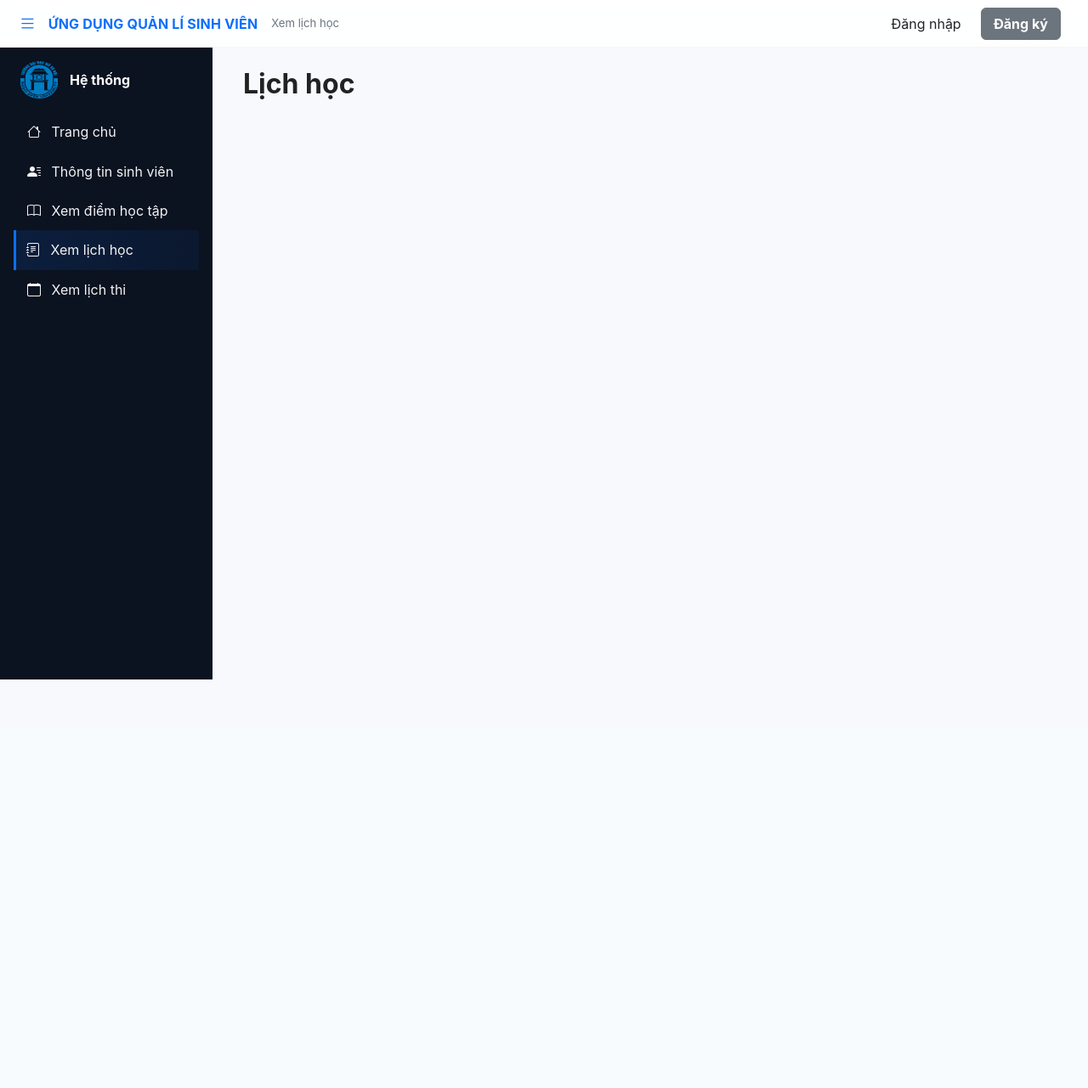
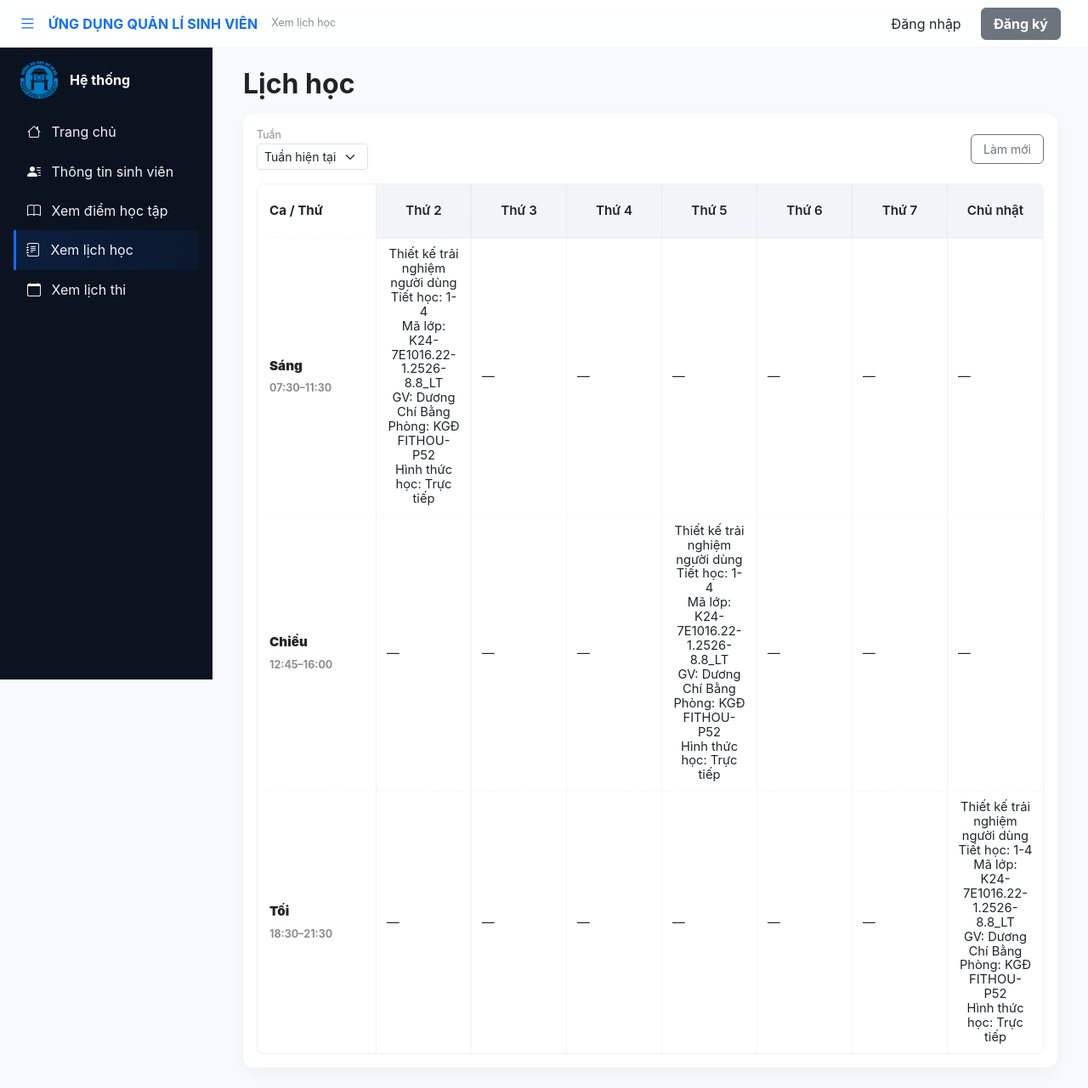
Before and after one commit to blueMonkey23/QuanLySinhVien, a PHP site: page /class_schedule.html in a window 1280 px wide. Shown: the whole page at 85% size. Before the commit the page ends 800 px from the top, so only its background shows below. Run offline with PHP 8.4, Linux system fonts and the light colour scheme.

Commit message:
up date class schedule

```diff
--- a/class_schedule.html
+++ b/class_schedule.html
@@ -50,9 +50,94 @@
       <div class="d-flex justify-content-between align-items-center mb-3">
         <h2 class="m-0 fw-bold">Lịch học</h2>
       </div>
+      <div class="row g-4">
+        <div class="col-12">
+          <div class="card card-schedule">
+            <div class="card-body p-3">
+              <div class="d-flex justify-content-between align-items-center mb-3">
+                <div class="d-flex align-items-center gap-2">
+                  <div>
+                    <div class="tiny muted">Tuần</div>
+                    <select class="form-select form-select-sm" style="width:auto">
+                      <option value="current">Tuần hiện tại</option>
+                      <option value="next">Tuần kế</option>
+                      <option value="prev">Tuần trước</option>
+                  </select>
+                  </div>
+                </div>
 
-    <div class="row g-4">
-    </div>
+                <div class="d-flex align-items-center gap-2">
+                  <button class="btn btn-sm btn-outline-secondary">Làm mới</button>
+                </div>
+              </div>
+
+              <div class="schedule-wrapper">
+                <div class="schedule-header">
+                  <div class="cell header-cell shift-col">Ca / Thứ</div>
+                  <div class="cell header-cell">Thứ 2</div>
+                  <div class="cell header-cell">Thứ 3</div>
+                  <div class="cell header-cell">Thứ 4</div>
+                  <div class="cell header-cell">Thứ 5</div>
+                  <div class="cell header-cell">Thứ 6</div>
+                  <div class="cell header-cell">Thứ 7</div>
+                  <div class="cell header-cell">Chủ nhật</div>
+                </div>
+
+                <!-- sáng -->
+                <div class="schedule-row">
+                  <div class="cell shift-col"><strong>Sáng</strong><div class="tiny muted">07:30–11:30</div></div>
+                  <div class="cell shift-cell text-center">Thiết kế trải nghiệm người dùng<br>
+                                                          Tiết học: 1-4<br>
+                                                          Mã lớp: K24-7E1016.22-1.2526-8.8_LT<br>
+                                                          GV: Dương Chí Bằng<br>
+                                                          Phòng: KGĐ FITHOU-P52<br>
+                                                          Hình thức học: Trực tiếp</div>
+                  <div class="cell shift-cell"> — </div>
+                  <div class="cell shift-cell"> — </div>
+                  <div class="cell shift-cell"> — </div>
+                  <div class="cell shift-cell"> — </div>
+                  <div class="cell shift-cell"> — </div>
+                  <div class="cell shift-cell"> — </div>
+                </div>
+
+                <!-- chiều -->
+                <div class="schedule-row">
+                  <div class="cell shift-col"><strong>Chiều</strong><div class="tiny muted">12:45–16:00</div></div>
+                  <div class="cell shift-cell" data-day="mon" data-shift="afternoon"> — </div>
+                  <div class="cell shift-cell" data-day="tue" data-shift="afternoon"> — </div>
+                  <div class="cell shift-cell" data-day="wed" data-shift="afternoon"> — </div>
+                  <div class="cell shift-cell text-center">Thiết kế trải nghiệm người dùng<br>
+                                                          Tiết học: 1-4<br>
+                                                          Mã lớp: K24-7E1016.22-1.2526-8.8_LT<br>
+                                                          GV: Dương Chí Bằng<br>
+                                                          Phòng: KGĐ FITHOU-P52<br>
+                                                          Hình thức học: Trực tiếp</div>
+                  <div class="cell shift-cell" data-day="fri" data-shift="afternoon"> — </div>
+                  <div class="cell shift-cell" data-day="sat" data-shift="afternoon"> — </div>
+                  <div class="cell shift-cell" data-day="sun" data-shift="afternoon"> — </div>
+                </div>
+
+                <!-- tối -->
+                <div class="schedule-row">
+                  <div class="cell shift-col"><strong>Tối</strong><div class="tiny muted">18:30–21:30</div></div>
+                  <div class="cell shift-cell" data-day="mon" data-shift="evening"> — </div>
+                  <div class="cell shift-cell" data-day="tue" data-shift="evening"> — </div>
+                  <div class="cell shift-cell" data-day="wed" data-shift="evening"> — </div>
+                  <div class="cell shift-cell" data-day="thu" data-shift="evening"> — </div>
+                  <div class="cell shift-cell" data-day="fri" data-shift="evening"> — </div>
+                  <div class="cell shift-cell" data-day="sat" data-shift="evening"> — </div>
+                  <div class="cell shift-cell text-center">Thiết kế trải nghiệm người dùng<br>
+                                                          Tiết học: 1-4<br>
+                                                          Mã lớp: K24-7E1016.22-1.2526-8.8_LT<br>
+                                                          GV: Dương Chí Bằng<br>
+                                                          Phòng: KGĐ FITHOU-P52<br>
+                                                          Hình thức học: Trực tiếp</div>
+                </div>
+              </div>
+            </div>
+          </div>
+        </div>
+      </div>
   </div>
 </main>
 
--- a/css/index.css
+++ b/css/index.css
@@ -247,3 +247,126 @@ table.table tbody tr:hover { background: linear-gradient(90deg,#f8fbff,#ffffff);
 }
 
 #toggle-btn:focus { outline: 2px solid rgba(13,110,253,0.12); outline-offset: 2px; }
+
+/* ===========================
+   Schedule (Weekly) styles
+   ===========================
+   Dán đoạn này vào cuối css/index.css
+*/
+
+/* Card */
+.card-schedule {
+  border-radius: 12px;
+  box-shadow: 0 6px 18px rgba(15, 23, 42, 0.04);
+  border: 0;
+  background: #fff;
+}
+
+/* Wrapper & border */
+.schedule-wrapper {
+  display: block;
+  border-radius: 8px;
+  overflow: hidden;
+  border: 1px solid rgba(0,0,0,0.06);
+  background: #fff;
+}
+
+/* Grid: first column fixed (shift-col), 7 equal day columns */
+.schedule-header,
+.schedule-row {
+  display: grid;
+  grid-template-columns: 140px repeat(7, 1fr);
+  align-items: stretch;
+  margin: 0;
+}
+
+/* Cell base */
+.cell {
+  padding: 10px 12px;
+  border-right: 1px solid rgba(0,0,0,0.04);
+  border-bottom: 1px dashed rgba(0,0,0,0.03);
+  min-height: 64px;
+  display: flex;
+  flex-direction: column;
+  justify-content: center;
+  gap: 6px;
+  font-family: inherit;
+  font-size: 0.95rem;
+}
+
+/* Header cells (Thứ 2..CN) */
+.header-cell {
+  background: var(--muted, #f6f8fb);
+  font-weight: 600;
+  text-align: center;
+  display: flex;
+  flex-direction: column;
+  justify-content: center;
+}
+
+/* Left column: Sáng / Chiều / Tối */
+.shift-col {
+  background: #fff;
+  border-right: 1px solid rgba(0,0,0,0.06);
+  font-weight: 700;
+  display: flex;
+  flex-direction: column;
+  gap: 6px;
+  align-items: flex-start;
+  padding-left: 14px;
+}
+
+/* Shift cells (regular slot) */
+.shift-cell {
+  background: #fff;
+  cursor: default;
+  transition: background .12s, transform .06s;
+  text-align: left;
+  overflow: hidden;
+  white-space: normal;
+  word-break: break-word;
+  border-left: none;
+  line-height: 1.15;
+  font-size: 0.92rem;
+}
+
+.shift-cell.text-center {
+  text-align: center;
+}
+
+.shift-cell:hover {
+  background: rgba(13,110,253,0.02);
+  transform: translateY(-1px);
+}
+
+.shift-cell.occupied {
+  background: linear-gradient(180deg, rgba(13,110,253,0.04), #fff);
+  border-left: 4px solid rgba(13,110,253,0.12);
+  padding-left: 10px;
+}
+
+.shift-cell .class-title { font-weight: 700; margin-bottom: 6px; font-size: 0.98rem; color: #0b3b78; }
+.shift-cell .tiny { font-size: 0.78rem; color: rgba(0,0,0,0.62); line-height: 1.05; }
+
+.tiny { font-size: .78rem; }
+.muted { color: rgba(0,0,0,0.45); }
+
+@media (max-width: 900px) {
+  .schedule-header, .schedule-row {
+    grid-template-columns: 120px repeat(3, 1fr);
+  }
+  .schedule-header .cell:nth-child(n+5),
+  .schedule-row .cell:nth-child(n+5) {
+    display: none;
+  }
+  .card-schedule { font-size: .95rem; }
+}
+
+.schedule-header .cell:last-child,
+.schedule-row .cell:last-child {
+  border-right: none;
+}
+
+.schedule-row:last-of-type .cell {
+  border-bottom: none;
+}
```
